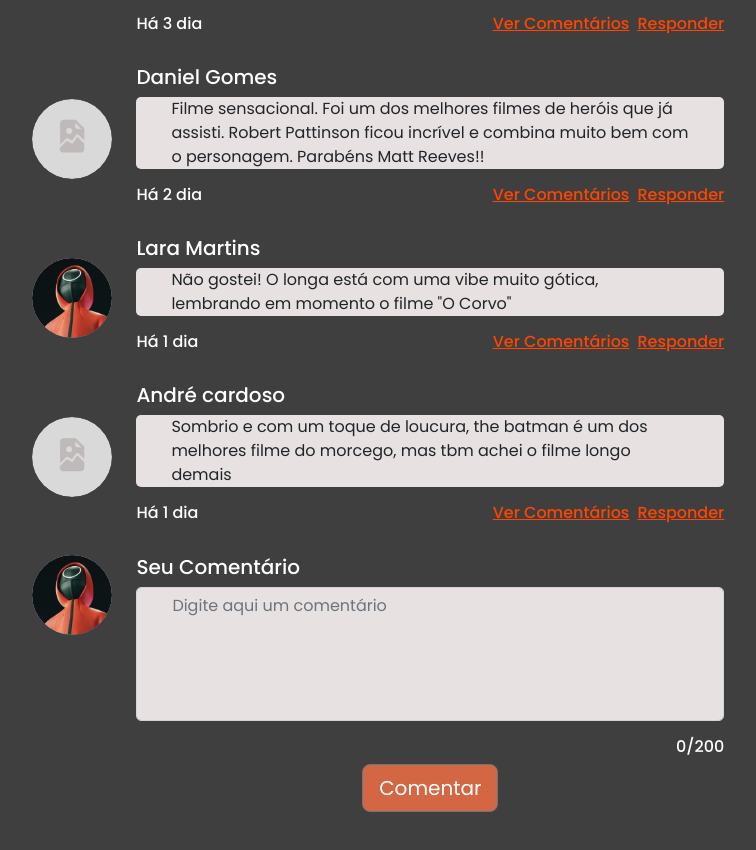
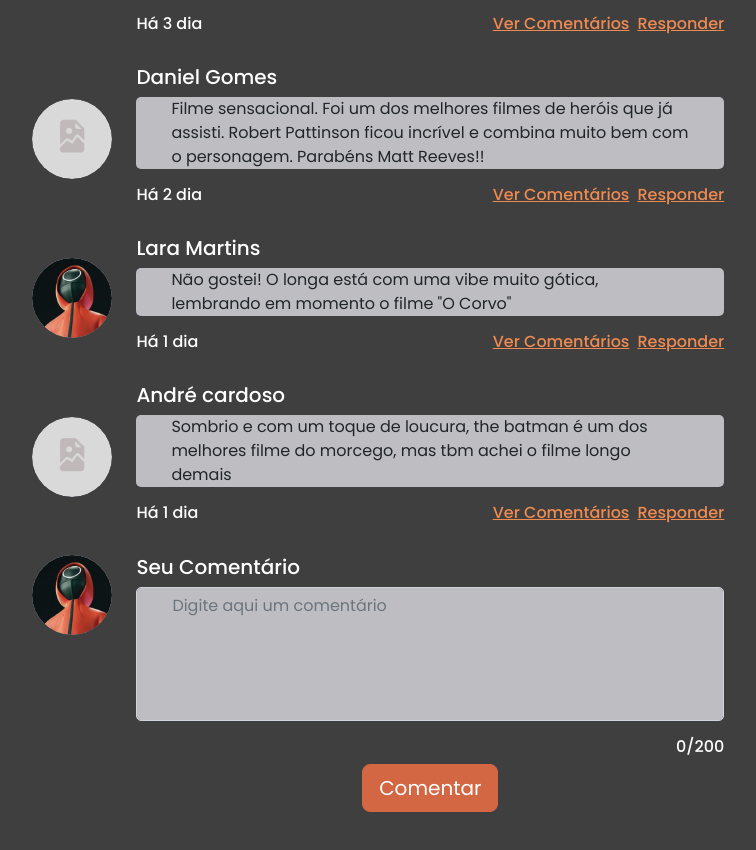
Before and after one commit to Paulo-DevTallos/front-user-tallos-flix, a Vue app: page /home/movieLocation in a window 1280 px wide. Shown: the part 2278-3128 px from the top of the page, without its empty margins (214-970 px from the left). Built offline with nearby package versions, Linux system fonts and the light colour scheme.

Commit message:
style: alterações na estilização

```diff
--- a/src/assets/sass/partials/Components/_comments.scss
+++ b/src/assets/sass/partials/Components/_comments.scss
@@ -3,20 +3,40 @@
 }
 
 .text-response {
-    color: orangered;
+    color: $orange-color-one;
     text-decoration: underline;
     cursor: pointer;
+
+    &:hover {
+        color: $orange-color-two;
+    }
+    &:focus {
+        color: $orange-color-two;
+    }
 }
 
 .comment-text {
-    background-color: #e7e1e1;
+    background-color: $primary-color-bg-comment;
     padding-left: 35px;
     padding-right: 35px;
     border-radius: 5px;
+
+    &:focus {
+        background-color: $primary-color-bg-comment;
+    }
 }
 
 .btn-comment {
-    background-color: #d36643;
+    background-color: $primary-color-beige-one;
+    border-color: $primary-color-beige-one;
+
+    &:hover {
+        background-color: $primary-color-beige-two;
+    }
+
+    &:active {
+        background-color: $primary-color-beige-three !important;
+    }
 }
 
 .response-coment {
--- a/src/assets/sass/partials/_variables.scss
+++ b/src/assets/sass/partials/_variables.scss
@@ -19,6 +19,7 @@ $primary-color-icon: #8D8D8D;
 $primary-color-black-five: #969494;
 $primary-color-black-six: #C3C1C1;
 $primary-color-black-seven: #DCDCDC;
+$primary-color-bg-comment: #BEBEC2;
 $primary-color-black-card: #484747;
 
 // secondary colors
@@ -28,7 +29,8 @@ $secondary-color-three: #09BCF5;
 $secondary-color-four: #64CAEB;
 
 // orange colors
-$orange-color: #EF8A51;
+$orange-color-one: #EF8A51;
+$orange-color-two: #f5b18a;
 
 // danger color
 $danger-color: #FC1919;
```
